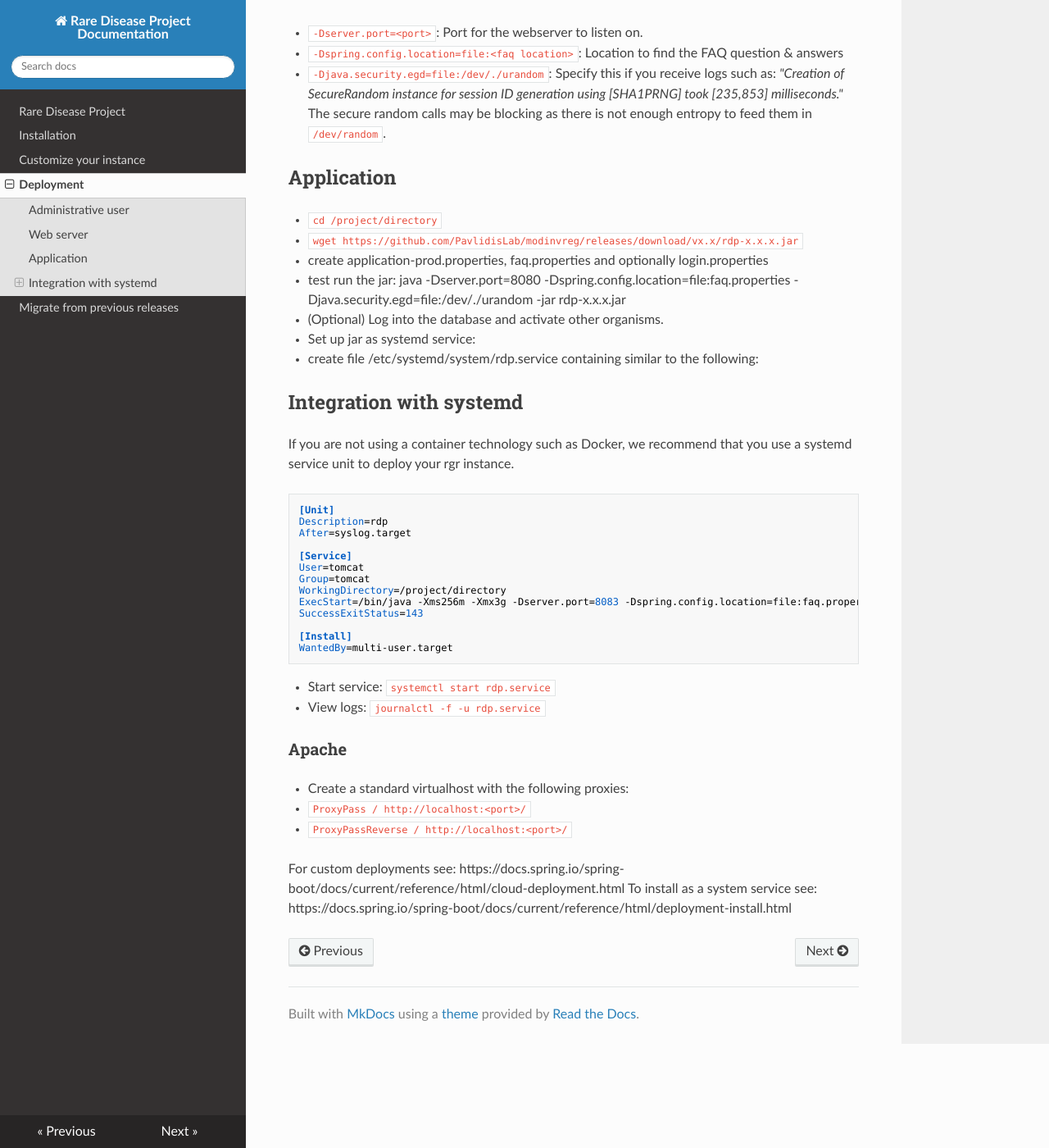
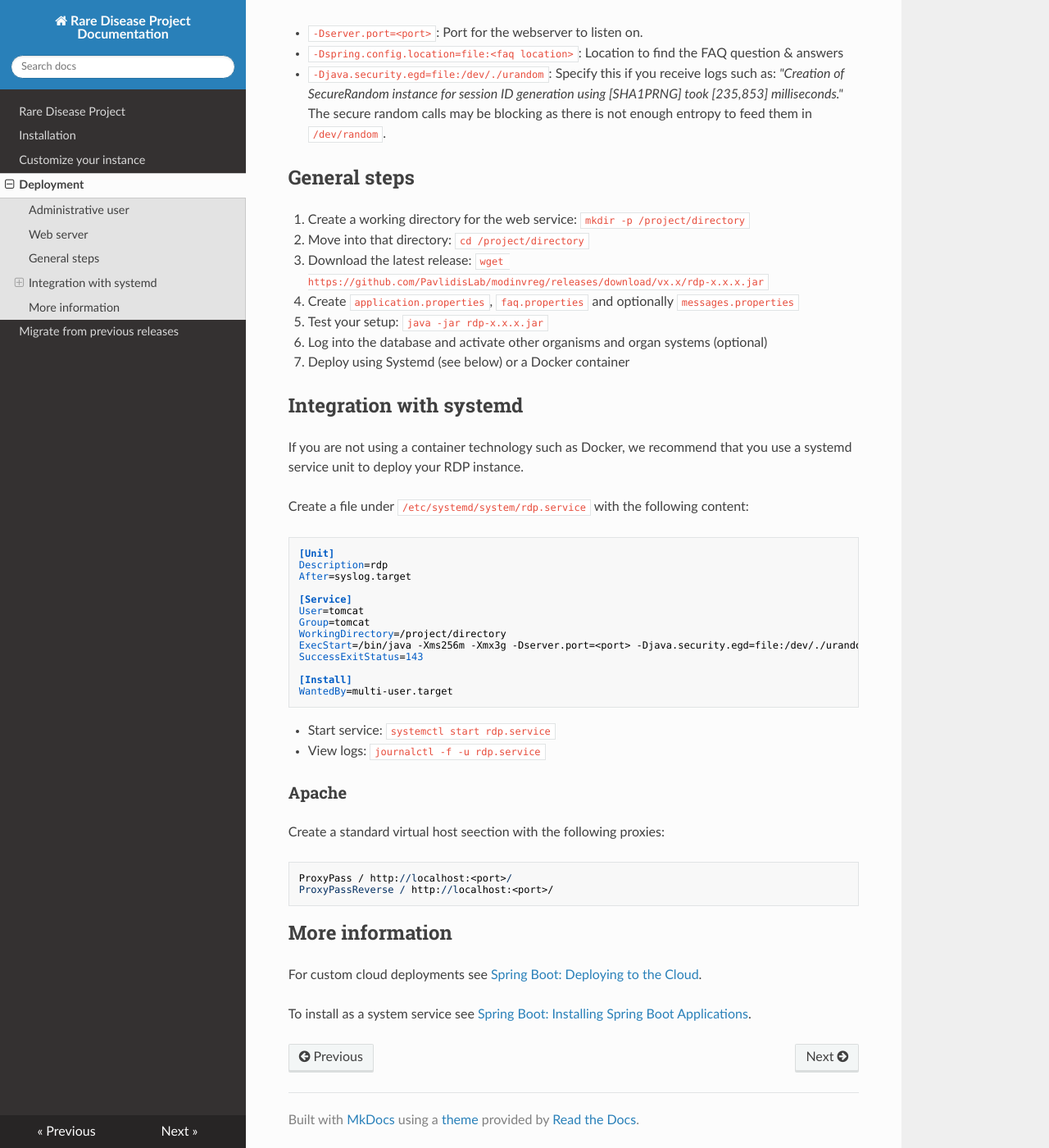
Before and after one commit to PavlidisLab/rdp, an MkDocs documentation site: the page built from docs/deployment.md, in a window 1280 px wide and 1400 px high, scrolled down 436 px. Shown: the whole window at 82% size. Built offline with MkDocs 1.6.1, drawn with Linux system fonts in a browser that asks for light colours; nearby versions of some CDN libraries; some of the changed text lies outside the part shown.

Commit message:
Update documentation
Remove faq.properties flag as we now use @PropertySource to retrieve it.

Use RDP systematically to refer to the project.

````diff
--- a/docs/deployment.md
+++ b/docs/deployment.md
@@ -6,12 +6,12 @@ first before attempting the described steps.
 
 ## Administrative user
 
-Your rgr instance is initialized with an administrator user. Make sure you
+Your RDP instance is initialized with an administrator user. Make sure you
 change its default password before exposing your application to the Internet.
 
 ## Web server
 
-There a few options you will likely want to specify when deploying your rgr
+There a few options you will likely want to specify when deploying your RDP
 instance.
 
 * `-Dserver.port=<port>`: Port for the webserver to listen on.
@@ -21,20 +21,23 @@ instance.
   [SHA1PRNG] took [235,853] milliseconds."_ The secure random calls may be
   blocking as there is not enough entropy to feed them in `/dev/random`.
 
-## Application
+## General steps
 
-* `cd /project/directory`
-* `wget https://github.com/PavlidisLab/modinvreg/releases/download/vx.x/rdp-x.x.x.jar`
-* create application-prod.properties, faq.properties and optionally login.properties
-* test run the jar: java -Dserver.port=8080 -Dspring.config.location=file:faq.properties -Djava.security.egd=file:/dev/./urandom -jar rdp-x.x.x.jar
-* (Optional) Log into the database and activate other organisms.
-* Set up jar as systemd service:
-  - create file /etc/systemd/system/rdp.service containing similar to the following:
+1. Create a working directory for the web service: `mkdir -p /project/directory`
+2. Move into that directory: `cd /project/directory`
+3. Download the latest release: `wget https://github.com/PavlidisLab/modinvreg/releases/download/vx.x/rdp-x.x.x.jar`
+4. Create `application.properties`, `faq.properties` and optionally `messages.properties`
+5. Test your setup: `java -jar rdp-x.x.x.jar`
+6. Log into the database and activate other organisms and organ systems (optional)
+7. Deploy using Systemd (see below) or a Docker container
 
 ## Integration with systemd
 
 If you are not using a container technology such as Docker, we recommend that
-you use a systemd service unit to deploy your rgr instance.
+you use a systemd service unit to deploy your RDP instance.
+
+Create a file under `/etc/systemd/system/rdp.service` with the following
+content:
 
 ```Ini
 [Unit]
@@ -45,19 +48,27 @@ After=syslog.target
 User=tomcat
 Group=tomcat
 WorkingDirectory=/project/directory
-ExecStart=/bin/java -Xms256m -Xmx3g -Dserver.port=8083 -Dspring.config.location=file:faq.properties -Djava.security.egd=file:/dev/./urandom -jar rdp-x.x.x.jar
+ExecStart=/bin/java -Xms256m -Xmx3g -Dserver.port=<port> -Djava.security.egd=file:/dev/./urandom -jar rdp-x.x.x.jar
 SuccessExitStatus=143
 
 [Install]
 WantedBy=multi-user.target
 ```
+
 * Start service: `systemctl start rdp.service`
 * View logs: `journalctl -f -u rdp.service`
 
 ### Apache
-* Create a standard virtualhost with the following proxies:
-  - `ProxyPass / http://localhost:<port>/`
-  - `ProxyPassReverse / http://localhost:<port>/`
 
-For custom deployments see: https://docs.spring.io/spring-boot/docs/current/reference/html/cloud-deployment.html
-To install as a system service see: https://docs.spring.io/spring-boot/docs/current/reference/html/deployment-install.html
+Create a standard virtual host seection with the following proxies:
+
+```
+ProxyPass / http://localhost:<port>/
+ProxyPassReverse / http://localhost:<port>/
+```
+
+## More information
+
+For custom cloud deployments see [Spring Boot: Deploying to the Cloud](https://docs.spring.io/spring-boot/docs/current/reference/html/cloud-deployment.html).
+
+To install as a system service see [Spring Boot: Installing Spring Boot Applications](https://docs.spring.io/spring-boot/docs/current/reference/html/deployment-install.html).
````
Also changed, not shown: docs/customization.md (+4 -4 lines).
